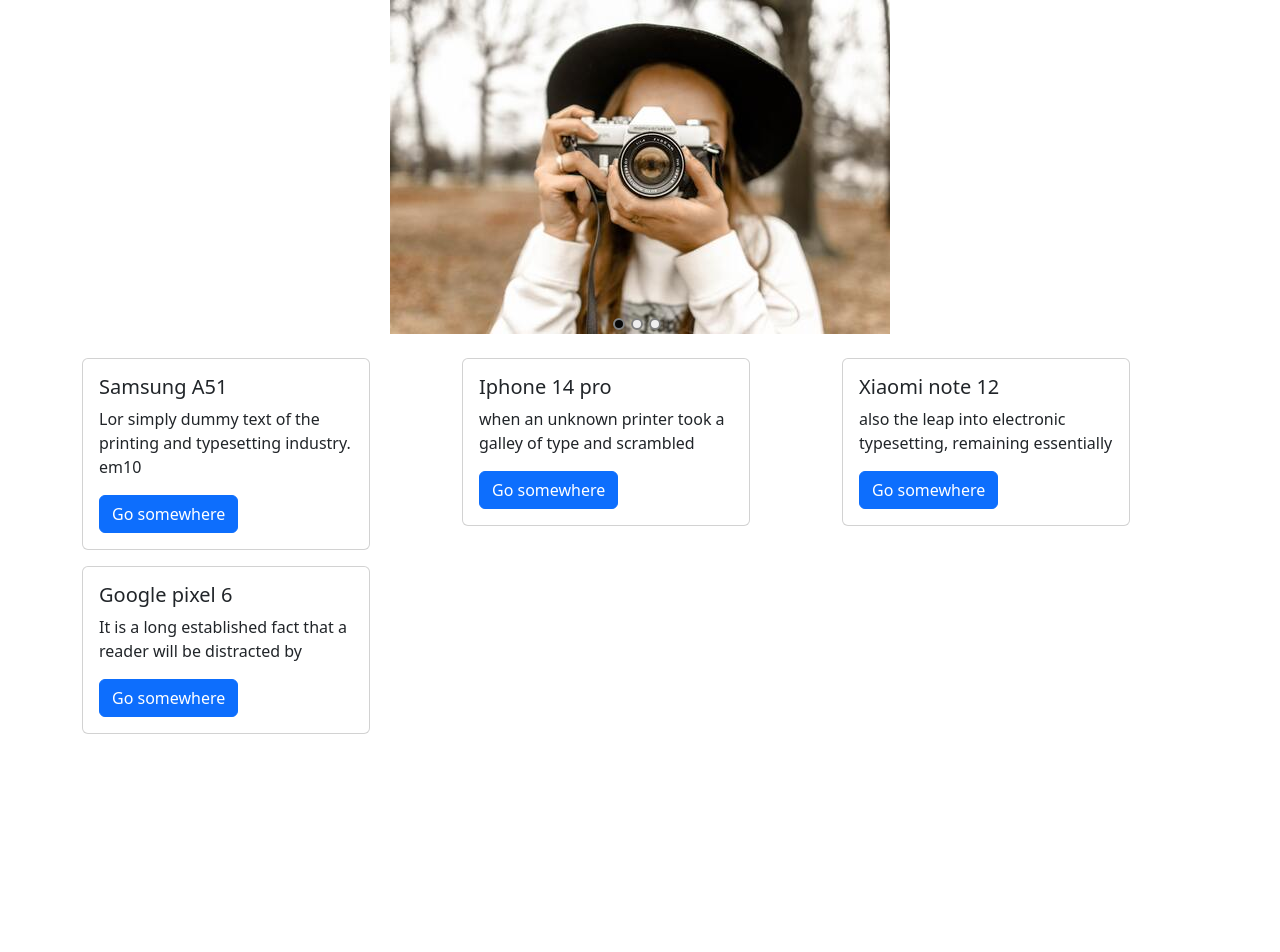
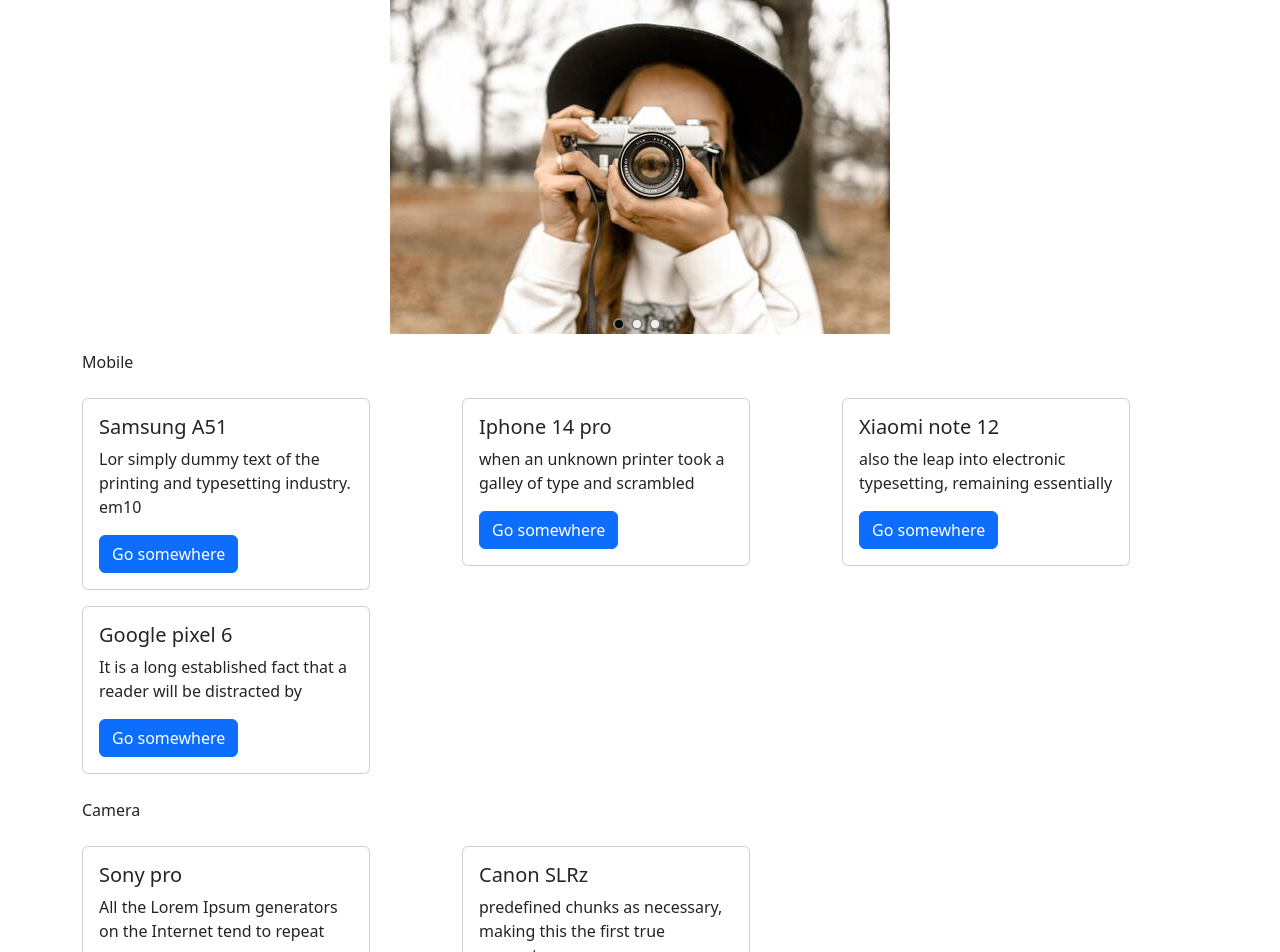
Before and after one commit to Parvizkh88/React-Online-Shop, a React (Create React App) app: page / in a window 1280 px wide. Shown: the top 952 px of the page. Before the commit the page ends 800 px from the top, so only its background shows below. Built offline with nearby package versions, Linux system fonts and the light colour scheme.

Commit message:
add categories for two products

```diff
--- a/src/components/home/CategoryShower.jsx
+++ b/src/components/home/CategoryShower.jsx
@@ -2,35 +2,10 @@ import React, { useState } from "react";
 
 import Goods from "./Goods";
 
-const CategoryShower = () => {
-  const [goods, setGoods] = useState([
-    {
-      id: 1,
-      title: "Samsung A51",
-      description:
-        "Lor simply dummy text of the printing and typesetting industry. em10",
-    },
-    {
-      id: 2,
-      title: "Iphone 14 pro",
-      description:
-        " when an unknown printer took a galley of type and scrambled",
-    },
-    {
-      id: 3,
-      title: "Xiaomi note 12",
-      description:
-        "also the leap into electronic typesetting, remaining essentially ",
-    },
-    {
-      id: 4,
-      title: "Google pixel 6",
-      description:
-        "It is a long established fact that a reader will be distracted by ",
-    },
-  ]);
+const CategoryShower = ({ category, goods }) => {
   return (
     <div className="row my-3">
+      <p>{category.name}</p>
       {goods.map((item) => (
         <Goods title={item.title} description={item.description} />
       ))}
--- a/src/pages/Home.jsx
+++ b/src/pages/Home.jsx
@@ -1,13 +1,71 @@
-import React from "react";
+import React, { useEffect, useState } from "react";
 import Advertisement from "../components/home/Advertisement";
 import CategoryShower from "../components/home/CategoryShower";
 import Goods from "../components/home/Goods";
 
 const Home = () => {
+  const [goods, setGoods] = useState([]);
+  const [category, setCategory] = useState([]);
+  useEffect(() => {
+    setGoods([
+      {
+        id: 1,
+        categoryId: 1,
+        title: "Samsung A51",
+        description:
+          "Lor simply dummy text of the printing and typesetting industry. em10",
+      },
+      {
+        id: 2,
+        categoryId: 1,
+        title: "Iphone 14 pro",
+        description:
+          " when an unknown printer took a galley of type and scrambled",
+      },
+      {
+        id: 3,
+        categoryId: 1,
+        title: "Xiaomi note 12",
+        description:
+          "also the leap into electronic typesetting, remaining essentially ",
+      },
+      {
+        id: 4,
+        categoryId: 1,
+        title: "Google pixel 6",
+        description:
+          "It is a long established fact that a reader will be distracted by ",
+      },
+      {
+        id: 5,
+        categoryId: 2,
+        title: "Sony pro",
+        description:
+          "All the Lorem Ipsum generators on the Internet tend to repeat ",
+      },
+      {
+        id: 6,
+        categoryId: 2,
+        title: "Canon SLRz",
+        description:
+          "predefined chunks as necessary, making this the first true generator",
+      },
+    ]);
+    setCategory([
+      { id: 1, name: "Mobile" },
+      { id: 2, name: "Camera" },
+    ]);
+  }, []);
+
   return (
     <div className="container">
       <Advertisement />
-      <CategoryShower />
+      {category.map((item) => (
+        <CategoryShower
+          goods={goods.filter((good) => good.categoryId == item.id)}
+          category={item}
+        />
+      ))}
     </div>
   );
 };
```
